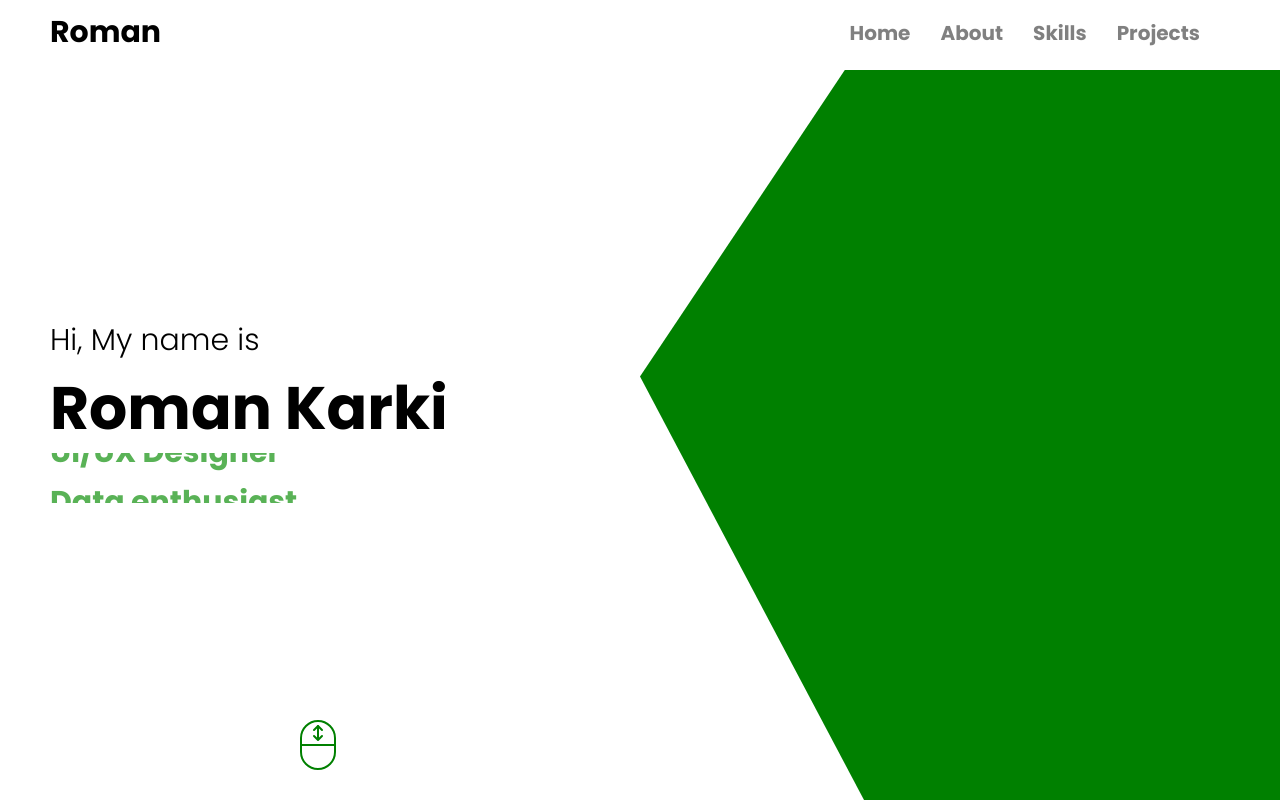
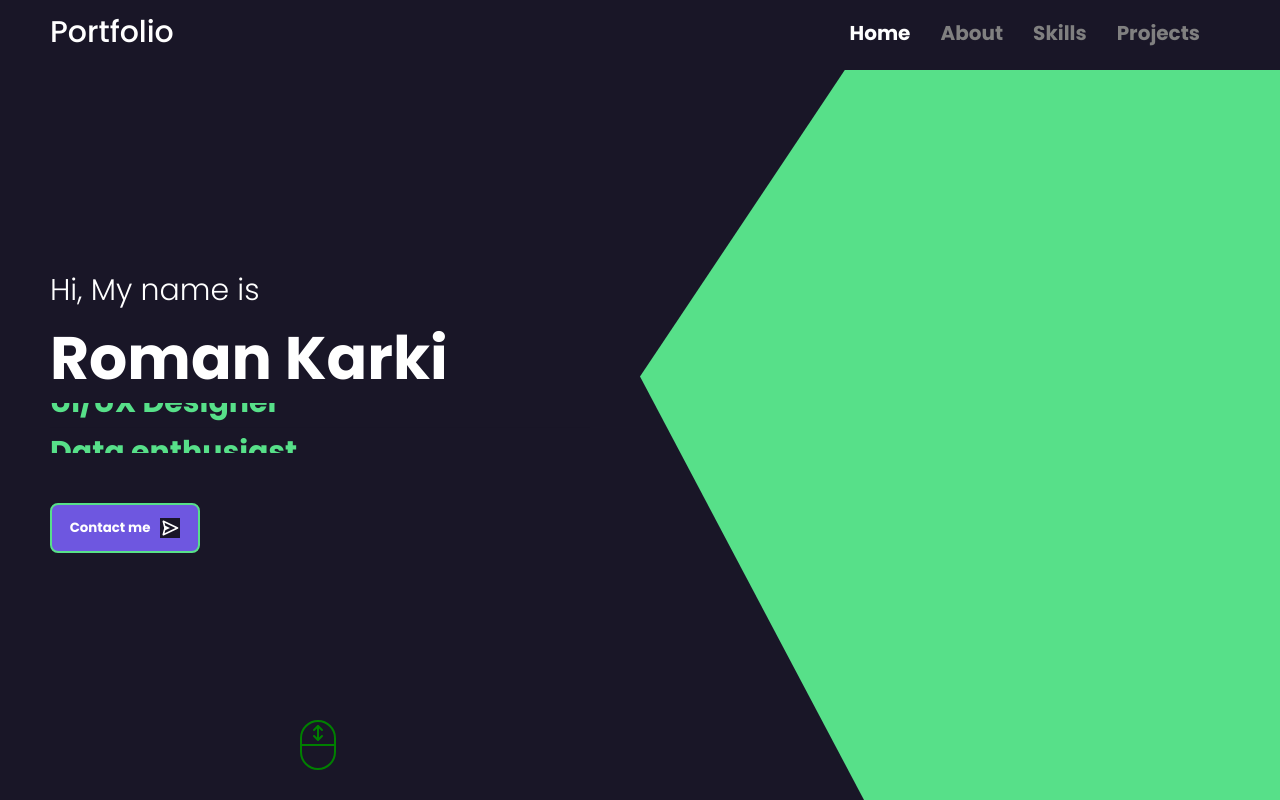
Before and after one commit to rxmxndai/Portfolio, a React (Create React App) app: page / in a window 1280 px wide. Built offline with nearby package versions, Linux system fonts and the light colour scheme.

Commit message:
Changed the ui theme, navigation and About Page

```diff
--- a/package.json
+++ b/package.json
@@ -12,6 +12,7 @@
     "all": "^0.0.0",
     "react": "^18.2.0",
     "react-dom": "^18.2.0",
+    "react-icons": "^4.4.0",
     "react-scripts": "5.0.1",
     "styled-components": "^5.3.5",
     "web-vitals": "^2.1.4"
--- a/public/index.html
+++ b/public/index.html
@@ -10,9 +10,10 @@
             margin: 0;
             overflow-x: hidden;
             font-family: 'Poppins', sans-serif;
+            color: white;
         }
     </Style>
-    <title>Portfolio</title>
+    <title>Portfolio: Roman Karki </title>
 </head>
 <body>
     <div id="root"></div>
--- a/src/components/About/About.jsx
+++ b/src/components/About/About.jsx
@@ -11,22 +11,22 @@ const About = () => {
         </div>
       </div>
 
-      <div className="right">
+      <div className="right" id="about">
         <h1 className="title">About Me</h1>
         <div className="desc">
-          <p className="about">
-            I am a student of Bsc(hons) in Computer Science in Herald College
+          <p className="about0">
+            I am a <span className="focus">student</span> of Bsc(hons) Computer Science at Herald College
             Kathmandu.
           </p>
-          <p className="about">
+          <p className="about0">
             I design and develop websites and web application. I can build webs
-            using popular frameworks like node js and react js. Lately, I am
+            using popular frameworks like  <span className="focus">node js</span> and <span className="focus">react js</span>. Lately, I am
             interested in big data.
           </p>
-          <p className="about">
-            I code on Java, JavaScript and C++ mainly. They can give me a wide
+          <p className="about0">
+            I code on Java,  <span className="focus">JavaScript</span> and C++ mainly. They can give me a wide
             scope for my interest and improvement. Besides tech stuff, I love
-            working out in the gym and learning new things.
+            working out in the gym and <span className="focus">learning </span> new things together.
           </p>
         </div>
       </div>
--- a/src/components/About/about.scss
+++ b/src/components/About/about.scss
@@ -1,3 +1,9 @@
+:root {
+  --Blue: #6e57e0;
+  --Green: #57e089;
+  --Dark: #191627;
+}
+
 .a {
   display: flex;
   align-items: center;
@@ -26,7 +32,7 @@
   position: absolute;
   top: 50px;
   left: 50px;
-  background-color: #333;
+  background-color: var(--Blue);
 }
 
 .card {
@@ -43,12 +49,17 @@
   object-fit: cover;
 }
 
+.focus{
+  color: var(--Green);
+  font-weight: bold;
+}
 
 .title {
   font-weight: 600;
   margin-bottom: 50px;
 }
 
-.about {
-    margin-bottom: 20px;
+.about0 {
+    margin-bottom: 30px;
+    font-size: 20px;
 }
--- a/src/components/Home/Home.jsx
+++ b/src/components/Home/Home.jsx
@@ -1,5 +1,6 @@
 import styled from "styled-components";
 import "./home.scss";
+import { BiSend } from 'react-icons/bi';
 
 const Container = styled.div`
   height: calc(100vh - 50px);
@@ -34,6 +35,13 @@ const Home = () => {
               <div className="title-item"> Tech enthusiast </div>
             </div>
           </div>
+          <div className="btnContainer">
+          <button className="btnContact">
+            Contact me
+            <BiSend className="iconSend" />
+          </button>
+          </div>
+
 
         </div>
 
--- a/src/components/Home/home.scss
+++ b/src/components/Home/home.scss
@@ -1,9 +1,24 @@
+// Blue - #6e57e0
+// Green - #57e089
+// Dark - #191627
+
+:root {
+    --Blue: #6e57e0;
+    --Green: #57e089;
+    --Dark: #191627;
+  }
+
+  * {
+    background-color: var(--Dark);
+  }
+
 .wrapper-left {
     padding: 0px 50px;
     display: flex;
     flex-direction: column;
     justify-content: space-between;
     width: 100%;
+    position: relative;
 }
 
 .intro {
@@ -40,15 +55,45 @@
     height: 50px;
     font-size: 30px;
     font-weight: bold;
-    color: #59b256;
+    color: var(--Green);
     display: flex;
     align-items: center;
+}
+
+.btnContainer {
+    height: 100px;
+}
+
+.btnContact {
+    display: flex;
+    justify-content: center;
+    align-items: center;
+    width: 150px;
+    height: 50px;
+    border: 2px solid var(--Green);
+    background-color: var(--Blue);;
+    color: white;
+    transition: 0.2s ease-in-out;
+    cursor: pointer;
+    font-weight: bold;
+    border-radius: 8px;
+    gap: 10px;
+}
+
+.iconSend {
+    font-size: 20px;
+}
+
+.btnContact:hover {
+    width:160px;
+    height: 60px;
+
 }
 
 
 .img-bg {
     clip-path: polygon(32% 0, 100% 0, 100% 50%, 100% 100%, 35% 100%, 0 42%);
-    background-color: green;
+    background-color: var(--Green);
     position: absolute;
     top: 0;
     right: 0;
@@ -63,10 +108,10 @@
     bottom: 30px;
 }
 
-// .img {
-//     width: 100%;
-//     height: 100%;
-//     object-fit: cover;
-//     position: absolute;
+.img {
+    width: 100%;
+    height: 100%;
+    object-fit: cover;
+    position: absolute;
 
-// }
+}
--- a/src/components/Navbar/Navbar.jsx
+++ b/src/components/Navbar/Navbar.jsx
@@ -5,10 +5,10 @@ const Navbar = () => {
     <div className='navbar' id="navbar">
       <div className="Container">
         <div className="Wrapper">
-          <h1 className="Logo">Roman</h1>
+          <h1 className="Logo">Portfolio</h1>
           <div className="Right">
             <ul className="Menu">
-            <li className="MenuItems"> <a href="#home"> Home </a> </li>
+            <li className="MenuItems"> <a className="active" href="#home"> Home </a> </li>
             <li className="MenuItems"> <a href="#about"> About </a> </li>
               <li className="MenuItems"> <a href="#skills"> Skills </a> </li>
               <li className="MenuItems"> <a href="#projects"> Projects </a> </li>
--- a/src/components/Navbar/navbar.scss
+++ b/src/components/Navbar/navbar.scss
@@ -1,3 +1,9 @@
+:root {
+  --Blue: #6e57e0;
+  --Green: #57e089;
+  --Dark: #191627;
+}
+
 .Container {
     position: fixed;
     top: 0;
@@ -15,7 +21,7 @@
 
 .Logo {
   font-size: 30px;
-  font-weight: 700;
+  font-weight: 500;
   color: inherit;
   cursor: pointer;
 }
@@ -43,11 +49,17 @@ a {
   color: gray;
 }
 
+
+
 .MenuItems {
     list-style: none;
     margin-right: 30px;
     font-weight: bold;
     cursor: pointer;
+}
+
+.active {
+  color: white;
 }
 
 
```
Also changed, not shown: 1 other file (tests, documents, lock files or other folders).
